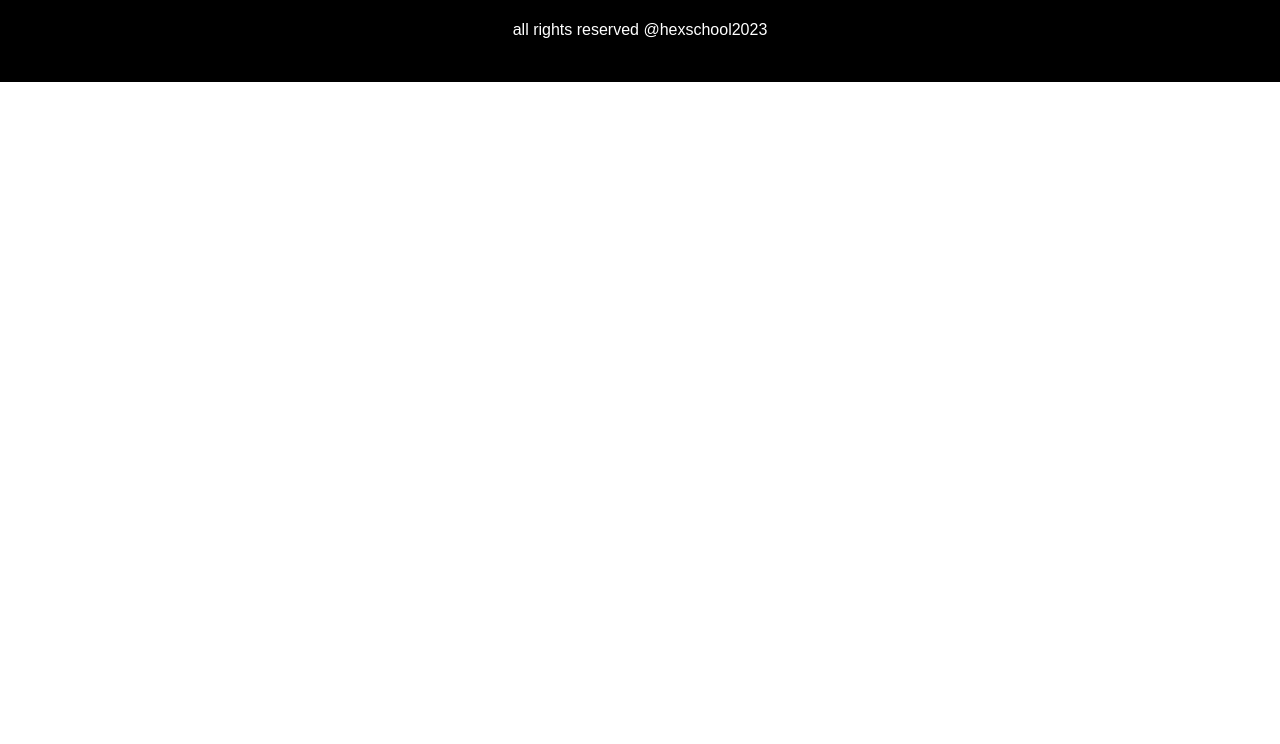
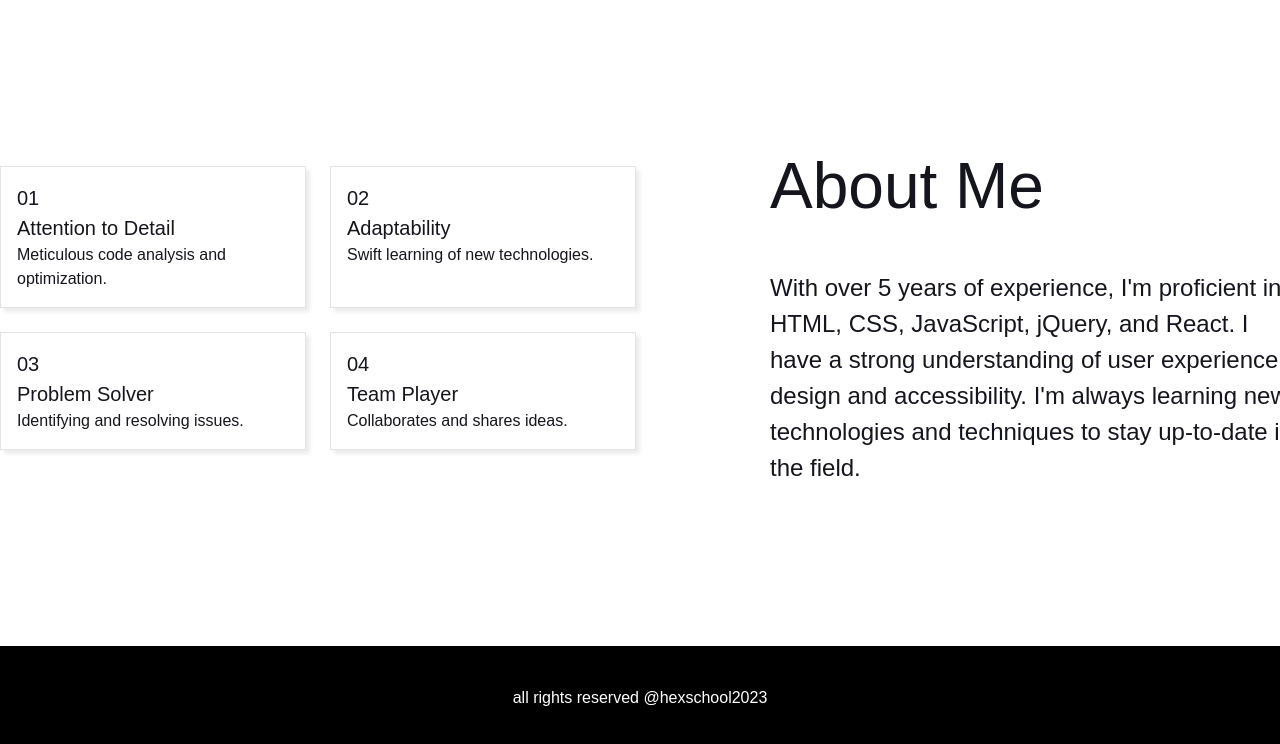
Before and after one commit to hokou/hex-htmlcss-2024-wk2, a plain HTML site: page index.html in a window 1280 px wide. Shown: the part 2038-2782 px from the top of the page. Before the commit the page ends 2120 px from the top, so only its background shows below. Drawn offline with Linux system fonts and the light colour scheme; a web font is replaced by a local one.

Commit message:
add about

```diff
--- a/all.css
+++ b/all.css
@@ -42,6 +42,10 @@ body {
   justify-content: flex-end;
 }
 
+.align-items-center {
+  align-items: center;
+}
+
 .py-40 {
   padding: 40px 0;
 }
@@ -56,6 +60,14 @@ body {
 
 .ml-24 {
   margin-left: 24px;
+}
+
+.mb-8 {
+  margin-bottom: 8px;
+}
+
+.mb-36 {
+  margin-bottom: 36px;
 }
 
 .w-636 {
@@ -76,6 +88,10 @@ body {
 
 .fs-24 {
   font-size: 24px;
+}
+
+.fs-20 {
+  font-size: 20px;
 }
 
 .text-right {
@@ -124,6 +140,23 @@ body {
   padding: 160px 0;
 }
 
+.about {
+  color: #15161d;
+  padding: 160px 0;
+}
+
+.about-list {
+  flex-wrap: wrap;
+  gap: 24px;
+}
+
+.about-block {
+  width: 306px;
+  padding: 16px;
+  border: #e3e3e3 solid 1px;
+  box-shadow: 4px 4px 4px 0 rgba(0, 0, 0, 0.08);
+}
+
 .footer {
   background: #000;
   color: #ffffff;
--- a/index.html
+++ b/index.html
@@ -55,6 +55,40 @@
         </ul>
       </div>
     </div>
+    <div class="about">
+      <div class="container d-flex justify-content-between align-items-center">
+        <ol class="d-flex w-636 about-list mb-8">
+          <li class="about-block">
+            <p class="fs-20">01</p>
+            <h3 class="fs-20">Attention to Detail</h3>
+            <p>Meticulous code analysis and optimization.</p>
+          </li>
+          <li class="about-block">
+            <p class="fs-20">02</p>
+            <h3 class="fs-20">Adaptability</h3>
+            <p>Swift learning of new technologies.</p>
+          </li>
+          <li class="about-block">
+            <p class="fs-20">03</p>
+            <h3 class="fs-20">Problem Solver</h3>
+            <p>Identifying and resolving issues.</p>
+          </li>
+          <li class="about-block">
+            <p class="fs-20">04</p>
+            <h3 class="fs-20">Team Player</h3>
+            <p>Collaborates and shares ideas.</p>
+          </li>
+        </ol>
+        <div class="w-526">
+          <h2 class="h2 mb-36">About Me</h2>
+          <p class="fs-24">
+            With over 5 years of experience, I'm proficient in HTML, CSS, JavaScript, jQuery, and React.
+            I have a strong understanding of user experience design and accessibility.
+            I'm always learning new technologies and techniques to stay up-to-date in the field.
+          </p>
+        </div>
+      </div>
+    </div>
     <footer class="footer">
       <div>all rights reserved @hexschool2023</div>
     </footer>
```
